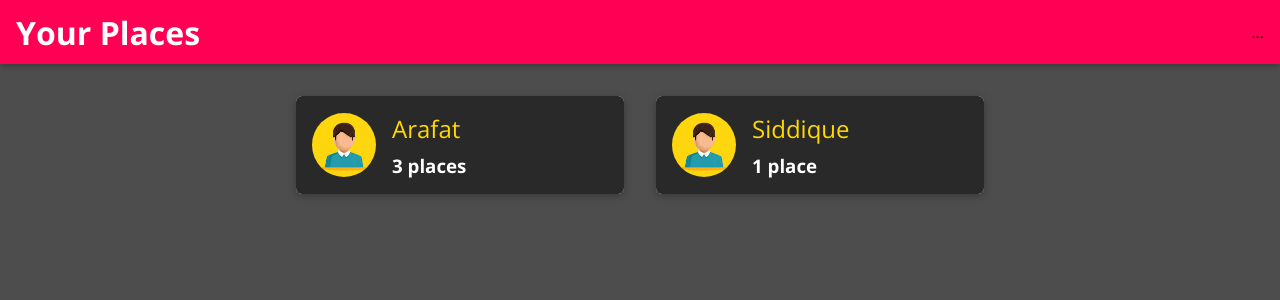
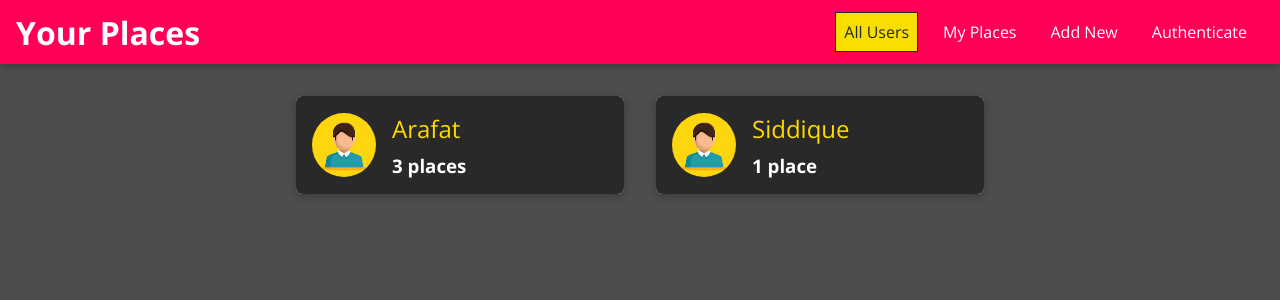
Before and after one commit to Al-ArafatSiddique/MERN_frontend, a React (Create React App) app: page / in a window 1280 px wide. Shown: the top 300 px of the page. Built offline with nearby package versions, Linux system fonts and the light colour scheme.

Commit message:
NavLinks are added

```diff
--- a/src/App.js
+++ b/src/App.js
@@ -11,12 +11,8 @@
         <MainNavigation/>
       <main>
         <Routes>
-        <Route path='/'>
-          <Route index element={<User/>} />
-        </Route>
-        <Route path='/places'>
-          <Route path='new' element={<NewPlace/>} />
-        </Route>
+        <Route path='/' element={<User/>}/>
+        <Route path='/places/new' element={<NewPlace/>} />
         <Route path='*' element={<h1>Not Found</h1>}/>
       </Routes>
 
--- a/src/shared/components/Navigation/MainNavigation.jsx
+++ b/src/shared/components/Navigation/MainNavigation.jsx
@@ -3,6 +3,7 @@
 import MainHeader from './MainHeader'
 
 import './mainNavigation.css'
+import NavLinks from './NavLinks'
 
 export default function MainNavigation() {
   return (
@@ -13,7 +14,9 @@
         <span/>
       </button>
       <h1 className='main-navigation__title'><Link to='/'>Your Places</Link> </h1>
-      <nav>...</nav>
+      <nav>
+        <NavLinks/>
+      </nav>
     </MainHeader>
   )
 }
--- a/src/shared/components/Navigation/NavLinks.jsx
+++ b/src/shared/components/Navigation/NavLinks.jsx
@@ -1,11 +1,15 @@
 import React from 'react'
+import { NavLink } from 'react-router-dom'
 
 import './navLinks.css'
 
 export default function NavLinks() {
   return (
-    <div>
-
-    </div>
+    <ul className="nav-links">
+      <li><NavLink to='/'>All Users</NavLink></li>
+      <li><NavLink to='/u1/places'>My Places</NavLink></li>
+      <li><NavLink to='/places/new'>Add New</NavLink></li>
+      <li><NavLink to='/auth'>Authenticate</NavLink></li>
+    </ul>
   )
 }
--- a/src/shared/components/Navigation/navLinks.css
+++ b/src/shared/components/Navigation/navLinks.css
@@ -0,0 +1,76 @@
+.nav-links {
+    list-style: none;
+    margin: 0;
+    padding: 0;
+    width: 100%;
+    height: 100%;
+    display: flex;
+    flex-direction: column;
+    justify-content: center;
+    align-items: center;
+  }
+
+  .nav-links li {
+    margin: 1rem;
+  }
+
+  .nav-links a {
+    border: 1px solid transparent;
+    color: #292929;
+    text-decoration: none;
+    padding: 0.5rem;
+  }
+
+  .nav-links a:hover,
+  .nav-links a:active,
+  .nav-links a.active {
+    background: #f8df00;
+    border-color: #292929;
+    color: #292929;
+  }
+
+  .nav-links button {
+    cursor: pointer;
+    border: 1px solid #292929;
+    color: #292929;
+    background: transparent;
+    padding: 0.5rem;
+    font: inherit;
+  }
+
+  .nav-links button:focus {
+    outline: none;
+  }
+
+  .nav-links button:hover,
+  .nav-links button:active {
+    background: #292929;
+    color: white;
+  }
+
+  @media (min-width: 768px) {
+    .nav-links {
+      flex-direction: row;
+    }
+
+    .nav-links li {
+      margin: 0 0.5rem;
+    }
+
+    .nav-links a {
+      color: white;
+      text-decoration: none;
+    }
+
+    .nav-links button {
+      border: 1px solid white;
+      color: white;
+      background: transparent;
+    }
+
+    .nav-links button:hover,
+    .nav-links button:active {
+      background: #f8df00;
+      color: #292929;
+    }
+  }
```
